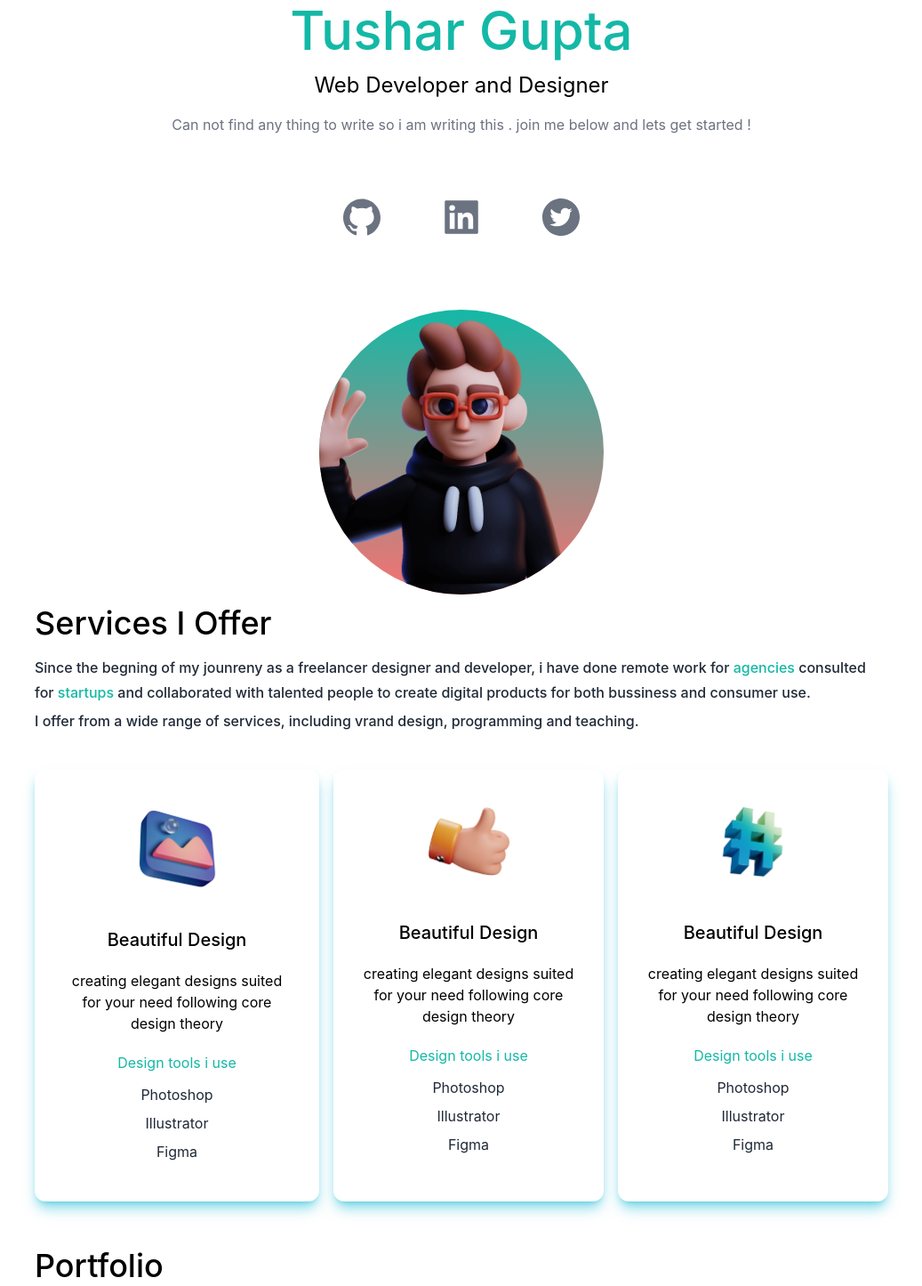
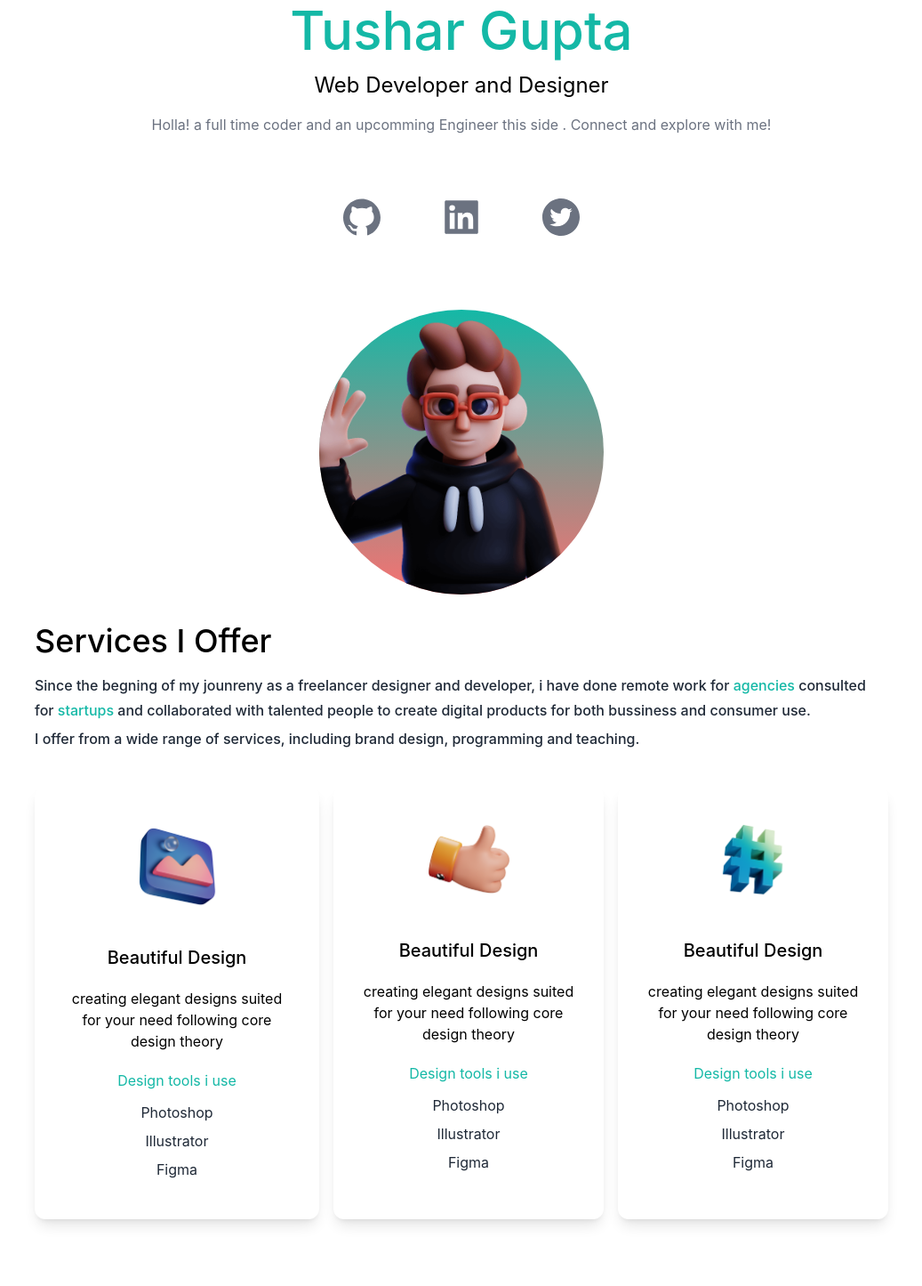
Before and after one commit to TrustAFK/Basic_portfolio, a Next.js app: page / in a window 1280 px wide. Shown: the part 200-1645 px from the top of the page at 89% size, without its empty margins (121-1158 px from the left). Built offline with nearby package versions, Linux system fonts and the light colour scheme.

Commit message:
added resume as ig and fixed some typo

```diff
--- a/pages/index.js
+++ b/pages/index.js
@@ -43,7 +43,7 @@ export default function Home() {
               <li>
                 <a
                   className="bg-gradient-to-r from-cyan-500 to-teal-500 text-white rounded-md px-4 py-2 ml-8"
-                  href="#"
+                  href="https://www.instagram.com/trust_afk/"
                 >
                   Resume
                 </a>
@@ -51,13 +51,12 @@ export default function Home() {
             </ul>
           </nav>
           <div className="text-center p-10">
-            <h2 className="text-5xl py-2 font-medium text-teal-500 md:text-6xl ">
+            <h2 className="text-5xl py-2 font-medium text-teal-500 md:text-6xl sm:text-3xl">
               Tushar Gupta
             </h2>
             <h3 className="text-2xl py-2">Web Developer and Designer</h3>
             <p className="text-md text-gray-500 dark:text-gray-200 py-2">
-              Can not find any thing to write so i am writing this . join me below
-              and lets get started !
+              Holla! a full time coder and an upcomming Engineer this side . Connect and explore with me!
             </p>
           </div>
           <div className="flex justify-center gap-16 text-5xl text-gray-500 pt-5 dark:text-gray-300">
@@ -76,7 +75,7 @@ export default function Home() {
           </div>
         </section>
 
-        <section className="dark:text-gray-200">
+        <section className=" py-5 dark:text-gray-200">
           <div>
             <h2 className="text-4xl font-medium py-3 dark:text-gray-200">
               Services I Offer
@@ -90,13 +89,13 @@ export default function Home() {
               and consumer use.
             </p>
             <p className="text-md font-medium text-gray-800 leading-7 dark:text-gray-200">
-              I offer from a wide range of services, including vrand design,
+              I offer from a wide range of services, including brand design,
               programming and teaching.
             </p>
           </div>
 
           <div className="md:flex gap-4 lg:flex gap-10">
-            <div className="shadow-lg p-10 rounded-xl text-center my-10 border-slate-400 dark:  shadow-cyan-500/50   ">
+            <div className="shadow-lg p-10 rounded-xl text-center my-10 border-slate-400 dark:shadow-cyan-500/50   ">
               <Image src={Design} width={100} height={100} />
               <h3 className="text-xl font-medium pt-8 pb-2">
                 Beautiful Design
@@ -112,7 +111,7 @@ export default function Home() {
               </p>
               <p className="text-gray-800 py-1 dark:text-gray-300">Figma</p>
             </div>
-            <div className="shadow-lg p-8 rounded-xl text-center my-10 dark:  shadow-cyan-500/50 ">
+            <div className="shadow-lg p-8 rounded-xl text-center my-10 dark:shadow-cyan-500/50 ">
               <Image src={Consulting} width={100} height={100} />
               <h3 className="text-xl font-medium pt-8 pb-2">
                 Beautiful Design
@@ -128,7 +127,7 @@ export default function Home() {
               </p>
               <p className="text-gray-800 py-1 dark:text-gray-300">Figma</p>
             </div>
-            <div className="shadow-lg p-8 rounded-xl text-center my-10 dark:  shadow-cyan-500/50 ">
+            <div className="shadow-lg p-8 rounded-xl text-center my-10 dark:shadow-cyan-500/50 ">
               <Image src={Code} width={100} height={100} />
               <h3 className="text-xl font-medium pt-8 pb-2">
                 Beautiful Design
```
